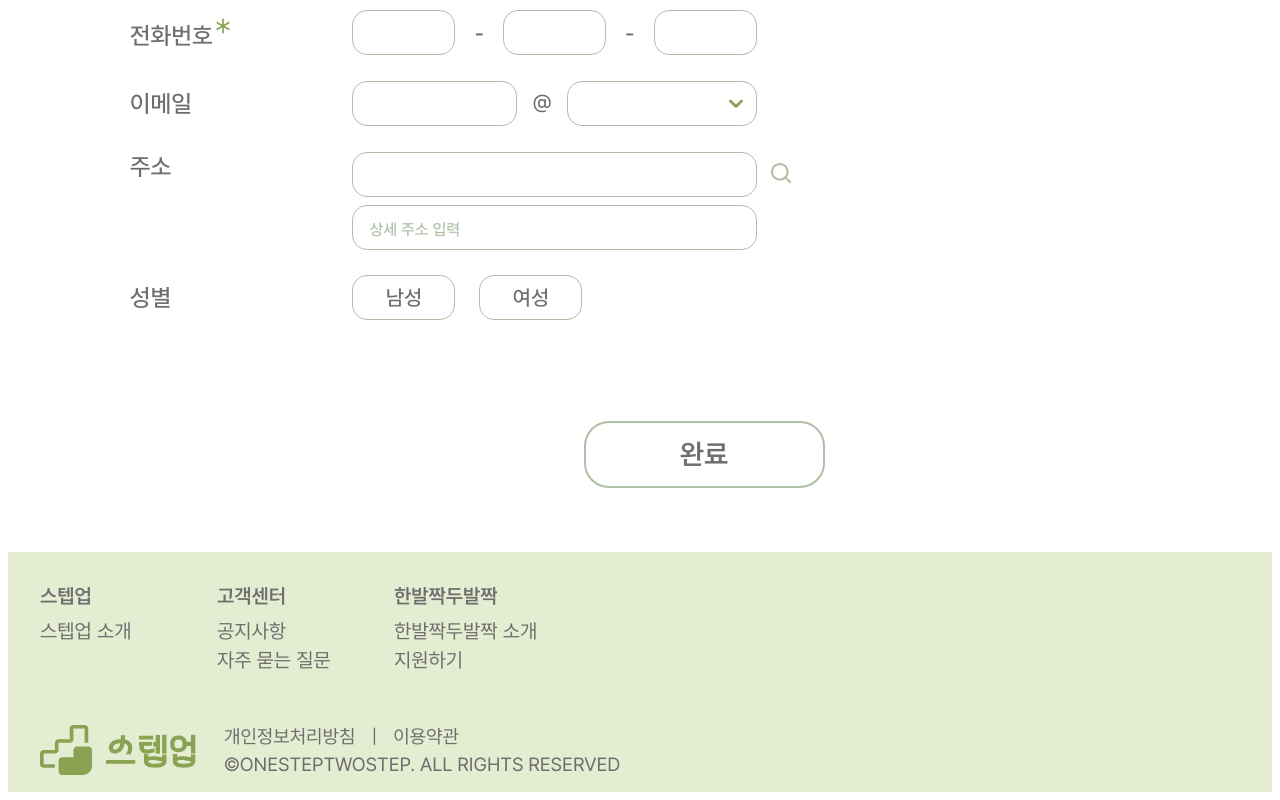
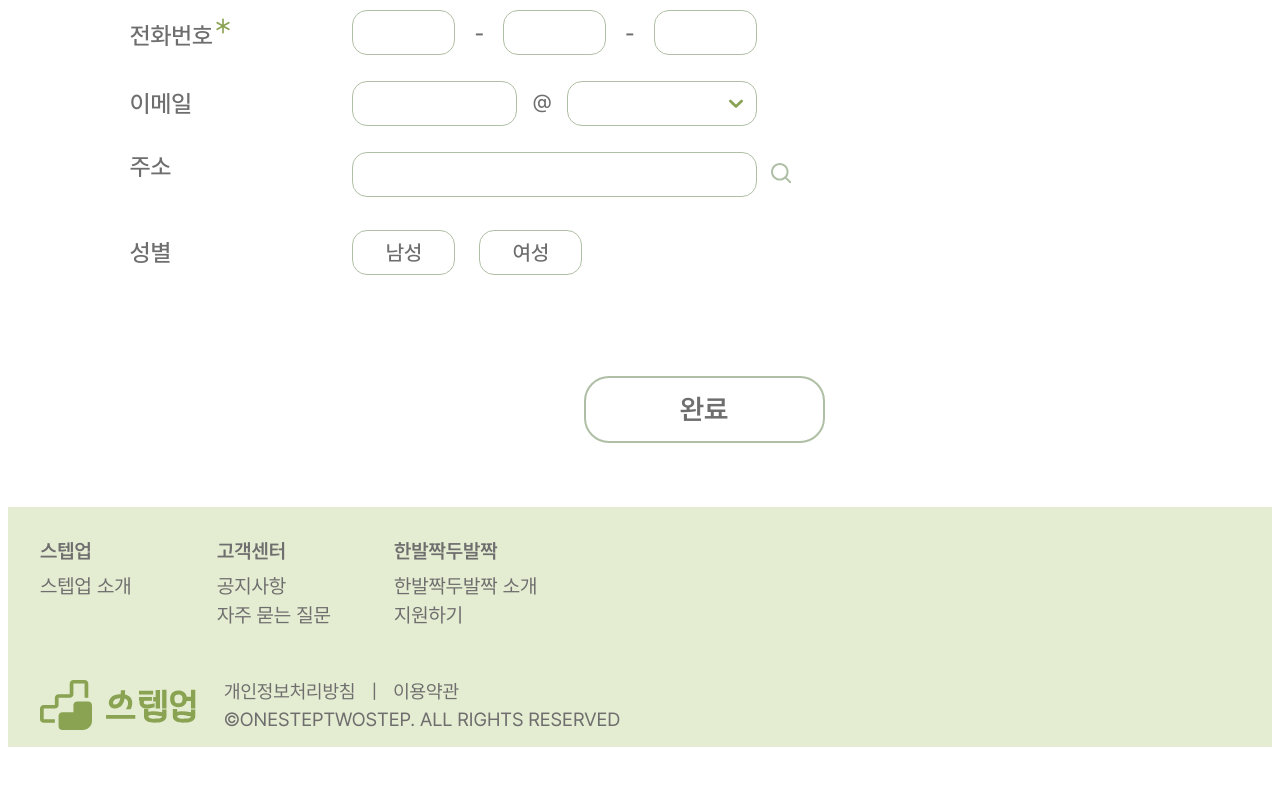
Before and after one commit to ICT-project-stepup/stepup-web, a React (Create React App) app: page /farmsignin in a window 1280 px wide. Shown: the part 941-1741 px from the top of the page. After the commit the page ends 1696 px from the top, so only its background shows below. Built offline with nearby package versions, Linux system fonts and the light colour scheme.

Commit message:
Fix: 주소 컴포넌트 수정

```diff
--- a/src/components/input/address.js
+++ b/src/components/input/address.js
@@ -1,15 +1,16 @@
 import React, { useState } from "react";
 import { styled } from "styled-components";
 import { ReactComponent as SearchIcon } from "../../icons/SearchIcon.svg";
-import PlaceHolder from "../../components/PlaceHolder2";
 
-const AddressInput = ({ subBoxStyle, placeHolderStyle, ...props }) => {
+const AddressInput = ({ subBoxStyle, onAddressChange, ...props }) => {
   const [address, setAddress] = useState(""); // 기본 주소
-  const [detailedAddress, setDetailedAddress] = useState(""); // 상세 주소
 
   const completeHandler = (data) => {
     const { address } = data;
     setAddress(address);
+    if (onAddressChange) {
+      onAddressChange(address);
+    }
   };
 
   const toggleHandler = () => {
@@ -20,10 +21,6 @@ const AddressInput = ({ subBoxStyle, placeHolderStyle, ...props }) => {
       left: window.screen.width / 2 - 250,
       top: window.screen.height / 2 - 300,
     });
-  };
-
-  const inputChangeHandler = (event) => {
-    setDetailedAddress(event.target.value);
   };
 
   return (
@@ -40,13 +37,6 @@ const AddressInput = ({ subBoxStyle, placeHolderStyle, ...props }) => {
             <SearchIcon />
           </SearchIconWrapper>
         </div>
-        <PlaceHolder
-          placeholder="상세 주소 입력"
-          style={{ ...defaultPlaceHolderStyle, ...placeHolderStyle }}
-          type="text"
-          value={detailedAddress}
-          onChange={inputChangeHandler}
-        />
       </div>
     </div>
   );
@@ -76,17 +66,4 @@ const SearchIconWrapper = styled.button`
   margin-bottom: 0.5rem;
 `;
 
-const defaultPlaceHolderStyle = {
-  boxSizing: "border-box",
-  width: "25.3125rem",
-  height: "2.8125rem",
-  border: "0.1rem solid #AFBFA5",
-  borderRadius: "15px",
-  fontFamily: "Pretendard-Medium",
-  fontSize: "1.3125rem",
-  lineHeight: "1.5rem",
-  color: "#8AA353",
-  padding: "0 1rem",
-};
-
 export default AddressInput;
```
